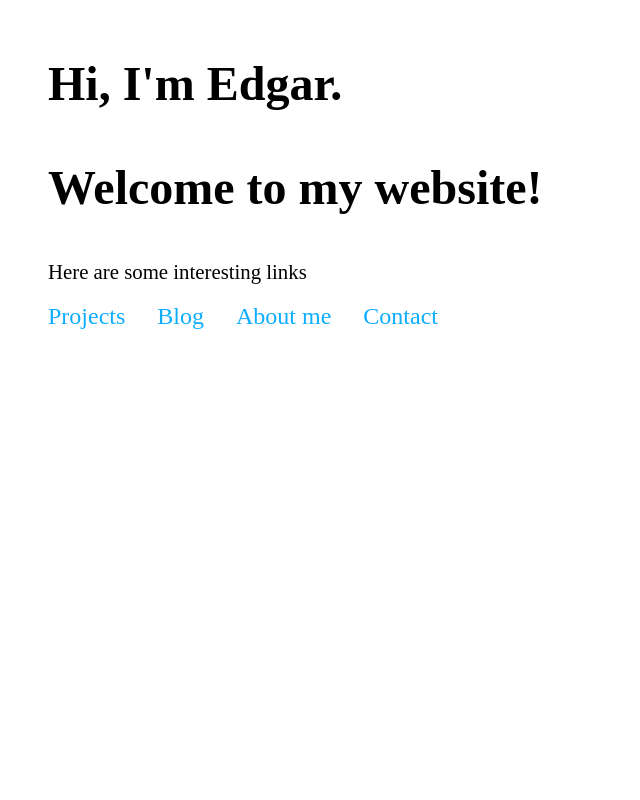
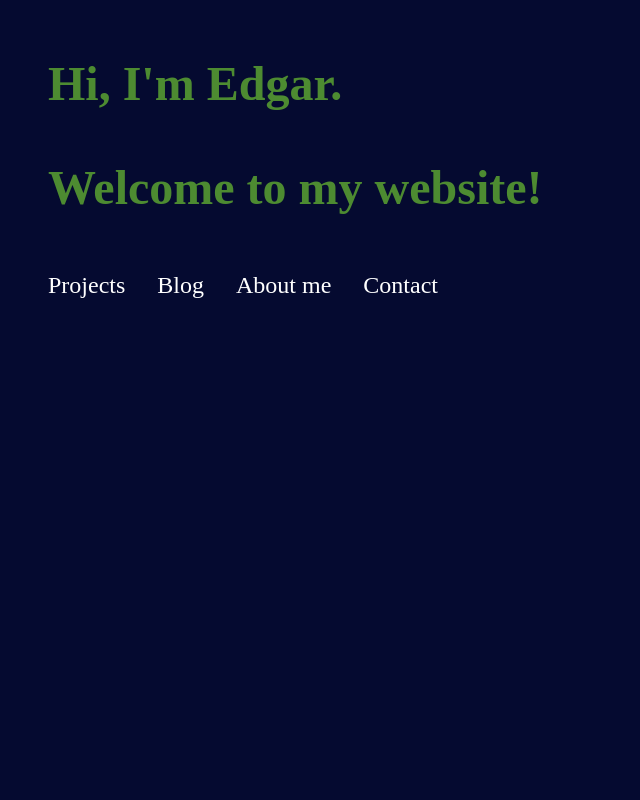
Before and after one commit to edgar8acas/portfolio, a React (Create React App) app: page / in a window 1280 px wide. Shown: the top 800 px of the page, without its empty margins (0-640 px from the left). Built offline with nearby package versions, Linux system fonts and the light colour scheme; a web font is replaced by a local one.

Commit message:
styling stuff

```diff
--- a/src/App.css
+++ b/src/App.css
@@ -1,15 +1,24 @@
 :root {
   --skyblue: #0EAEFF;
+  --darkblue: #050A30;
+  --maximum-green: #4D8B31;
+  --princeton-orange: #FF8427;
+  --gray: #F3F3F3;
 }
 
 html {
   box-sizing: border-box;
   font-size: 16px;
   scroll-behavior: smooth;
+  color: white;
 }
 
 *, *:before, *:after {
   box-sizing: inherit;
+}
+
+body {
+  background-color: var(--darkblue);
 }
 
 .site-section {
@@ -21,6 +30,7 @@ html {
   font-size: clamp(2.5rem, 3vw, 4rem);
   font-family: 'Overlock', cursive;
   padding-top: 2rem;
+  color: var(--princeton-orange);
 }
 
 .site-section p {
--- a/src/scenes/Home/components/Header/index.js
+++ b/src/scenes/Home/components/Header/index.js
@@ -9,7 +9,7 @@ function Header() {
         <h1>Hi, I'm Edgar.</h1>
         <h1>Welcome to my website!</h1>
       </header>
-      <h2 className="site-header--nav-tip reappear-navbar-flag">Here are some interesting links</h2>
+      <h2 className="site-header--nav-tip reappear-navbar-flag"></h2>
       <NavBar></NavBar>
     </div>
   );
--- a/src/scenes/Home/components/Header/styles.css
+++ b/src/scenes/Home/components/Header/styles.css
@@ -1,6 +1,7 @@
 .site-header h1 {
   font-size: clamp(3rem, 3vw, 5rem);
   font-family: 'Overlock', cursive;
+  color: var(--maximum-green);
   margin-top: 0;
   font-weight: 900;
   line-height: 1.5;
--- a/src/scenes/Home/components/NavBar/styles.css
+++ b/src/scenes/Home/components/NavBar/styles.css
@@ -14,7 +14,7 @@
   padding: 1rem 0;
   text-decoration: none;
   display: block;
-  color: var(--skyblue);
+  color: #fff;
   font-family: 'Overlock', cursive;
   font-size: clamp(1.5rem, 1vw, 2rem);
   transition: font-size 0.5s ease 0s;
```
